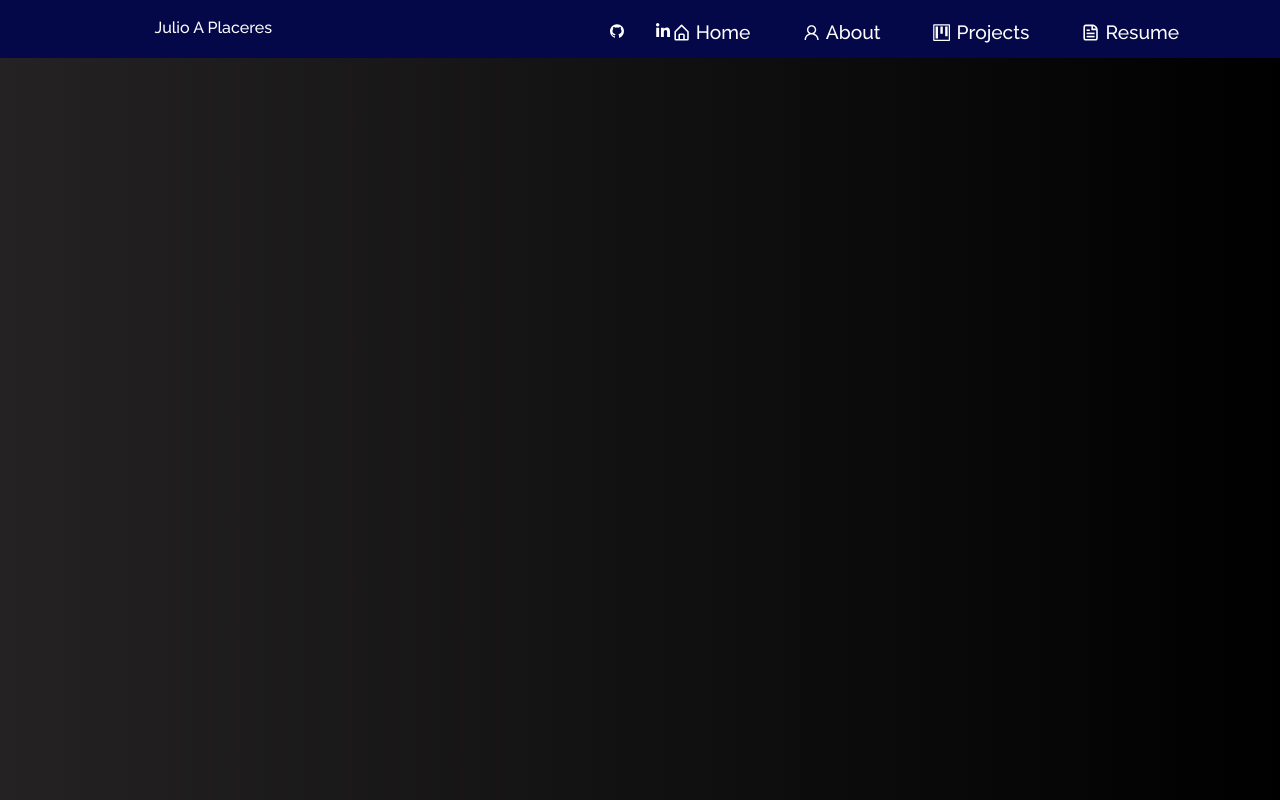
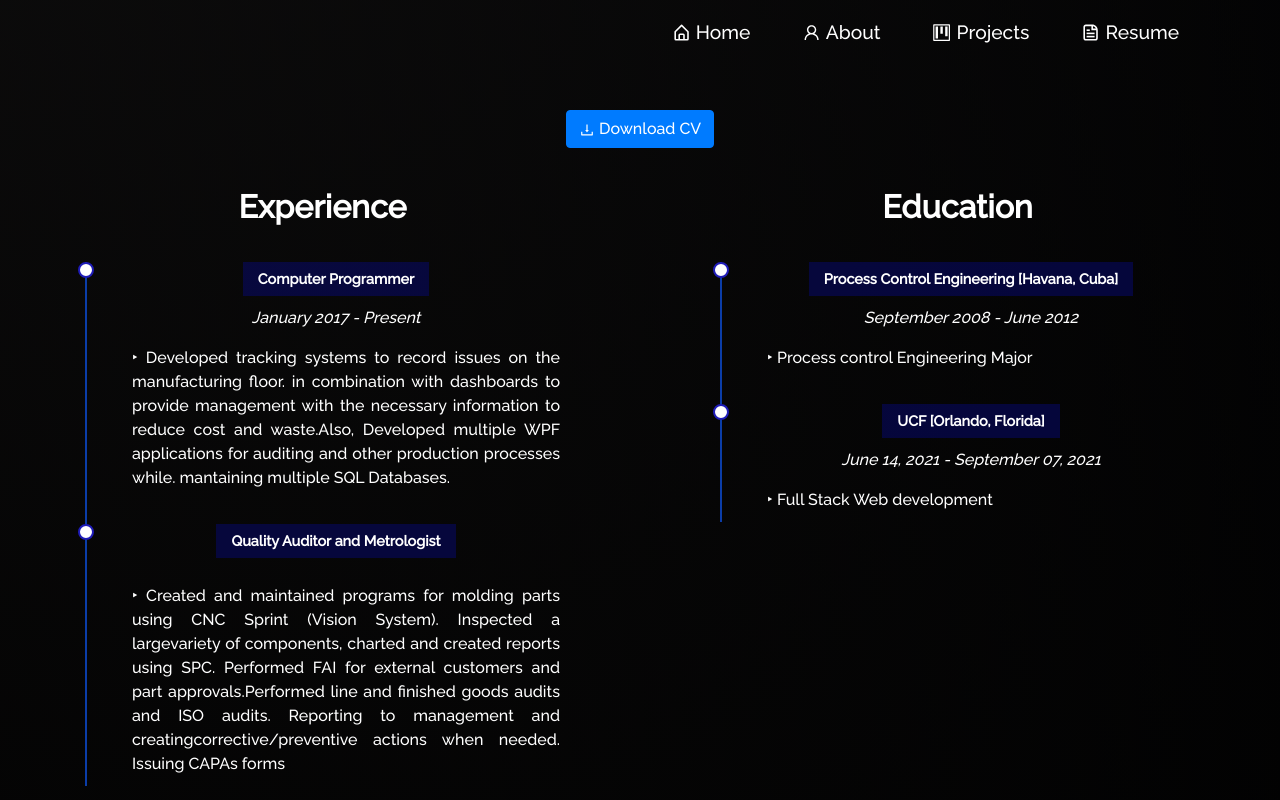
Before and after one commit to julioPlaceres/ReactPortfolio, a React (Create React App) app: page /resume in a window 1280 px wide. Shown: the top 800 px of the page. Built offline with nearby package versions, Linux system fonts and the light colour scheme.

Commit message:
Resume completed

```diff
--- a/src/components/Resume/Resume.js
+++ b/src/components/Resume/Resume.js
@@ -1,9 +1,64 @@
 import React from "react";
-import { Container } from "react-bootstrap";
+import { Container, Row, Col } from "react-bootstrap";
+import Button from "react-bootstrap/Button";
+import Resumecontent from "./ResumeContent";
+import pdf from "../../Assets/Placeres_Resume.pdf";
+import { AiOutlineDownload } from "react-icons/ai";
 
 function Resume() {
   return (
-    <Container> </Container>
+    <Container fluid className="resume-section-main">
+      <Container>
+        <Row style={{ justifyContent: "center", position: "relative" }}>
+          <Button variant="primary" href={pdf} target="_blank">
+            <AiOutlineDownload />
+            &nbsp;Download CV
+          </Button>
+        </Row>
+        <Row className="resume">
+          <Col md={6} className="resume-left">
+            <h3 className="resume-title">Experience</h3>
+            <Resumecontent
+              title="Computer Programmer"
+              date="January 2017 - Present"
+              content={[
+                "Developed tracking systems to record issues on the manufacturing floor." +
+                " in combination with dashboards to provide management with the necessary information to reduce cost and waste." +
+                "Also, Developed multiple WPF applications for auditing and other production processes while." +
+                " mantaining multiple SQL Databases.",
+              ]}
+            />
+            <Resumecontent
+              title="Quality Auditor and Metrologist"
+              content={[
+                "Created and maintained programs for molding parts using CNC Sprint (Vision System). Inspected a large" +
+                "variety of components, charted and created reports using SPC. Performed FAI for external customers and part approvals." +
+                "Performed line and finished goods audits and ISO audits. Reporting to management and creating" +
+                "corrective/preventive actions when needed. Issuing CAPAs forms",
+              ]}
+            />
+          </Col>
+          <Col md={6} className="resume-right">
+            <h3 className="resume-title">Education</h3>
+            <Resumecontent
+              title="Process Control Engineering [Havana, Cuba]"
+              date="September 2008 - June 2012"
+              content={["Process control Engineering Major"]}
+            />
+            <Resumecontent
+              title="UCF [Orlando, Florida]"
+              date="June 14, 2021 - September 07, 2021"
+              content={["Full Stack Web development"]}
+            />
+          </Col>
+        </Row>
+        <Row style={{ justifyContent: "center", position: "relative" }}>
+          <Button variant="primary" href={pdf} target="_blank">
+          <AiOutlineDownload />&nbsp;Download CV
+          </Button>
+        </Row>
+      </Container>
+    </Container>
   );
 }
 
--- a/src/components/Resume/ResumeContent.js
+++ b/src/components/Resume/ResumeContent.js
@@ -1,9 +1,22 @@
+// Import Require Files
 import React from "react";
 
 function ResumeContent(props) {
   return (
-    <div> </div>
+    <div className="resume-item">
+      <h5 className={props.title ? "resume-title" : "resume-no-title"}>
+        {props.title}
+      </h5>
+      <p>
+        <em>{props.date}</em>
+      </p>
+      <ul>
+        {props.content.map((value, index) => (
+          <li key={index}> ‣ {value}</li>
+        ))}
+      </ul>
+    </div>
   );
 }
-
+// Export Module
 export default ResumeContent;
--- a/src/style.css
+++ b/src/style.css
@@ -339,6 +339,13 @@ html {
   background-image: var(--background-color) !important;
 }
 
+.project-heading {
+  color: white !important;
+  font-size: 2.3em !important;
+  font-weight: 500 !important;
+  padding-top: 10px !important;
+}
+
 .project-card {
   padding-top: 50px !important;
   padding-bottom: 50px !important;
@@ -360,3 +367,86 @@ html {
   overflow: hidden !important;
   box-shadow: 0 4px 4px 5px rgba(18, 39, 158, 0.561) !important;
 }
+
+/* Resume Section */
+.resume-section-main {
+  position: relative !important;
+  padding-top: 110px !important;
+  padding-bottom: 30px !important;
+  background-image: var(--background-color) !important;
+  color: white !important;
+}
+
+.resume {
+  padding-top: 10px;
+  padding-bottom: 50px;
+}
+
+.resume-left {
+  padding-right: 80px !important;
+}
+
+.resume-right {
+  padding-left: 80px !important;
+}
+
+@media (max-width: 767px) {
+  .resume-left {
+    padding-right: 15px !important;
+    padding-left: 15px !important;
+  }
+
+  .resume-right {
+    padding-right: 15px !important;
+    padding-left: 15px !important;
+  }
+}
+.resume .resume-title {
+  font-size: 2em;
+  font-weight: 700;
+  padding-top: 30px;
+  padding-bottom: 30px;
+}
+
+.resume .resume-item {
+  padding: 0 0 10px 25px;
+  margin-top: -2px;
+  border-left: 2px solid #0b3da8;
+  position: relative;
+}
+
+.resume .resume-item .resume-title {
+  line-height: 18px;
+  font-size: 0.9em;
+  background: #0709995d;
+  padding: 8px 15px;
+  display: inline-block;
+  font-weight: 600;
+  margin-bottom: 10px;
+}
+
+.resume .resume-item ul {
+  padding-left: 20px;
+  text-align: justify;
+}
+
+.resume .resume-item ul li {
+  padding-bottom: 10px;
+  list-style: none;
+}
+
+.resume .resume-item:last-child {
+  padding-bottom: 0;
+}
+
+.resume .resume-item::before {
+  content: "";
+  position: absolute;
+  width: 16px;
+  height: 16px;
+  border-radius: 50px;
+  left: -9px;
+  top: 0;
+  background: #fff;
+  border: 2px solid #1f1cb8;
+}
```
